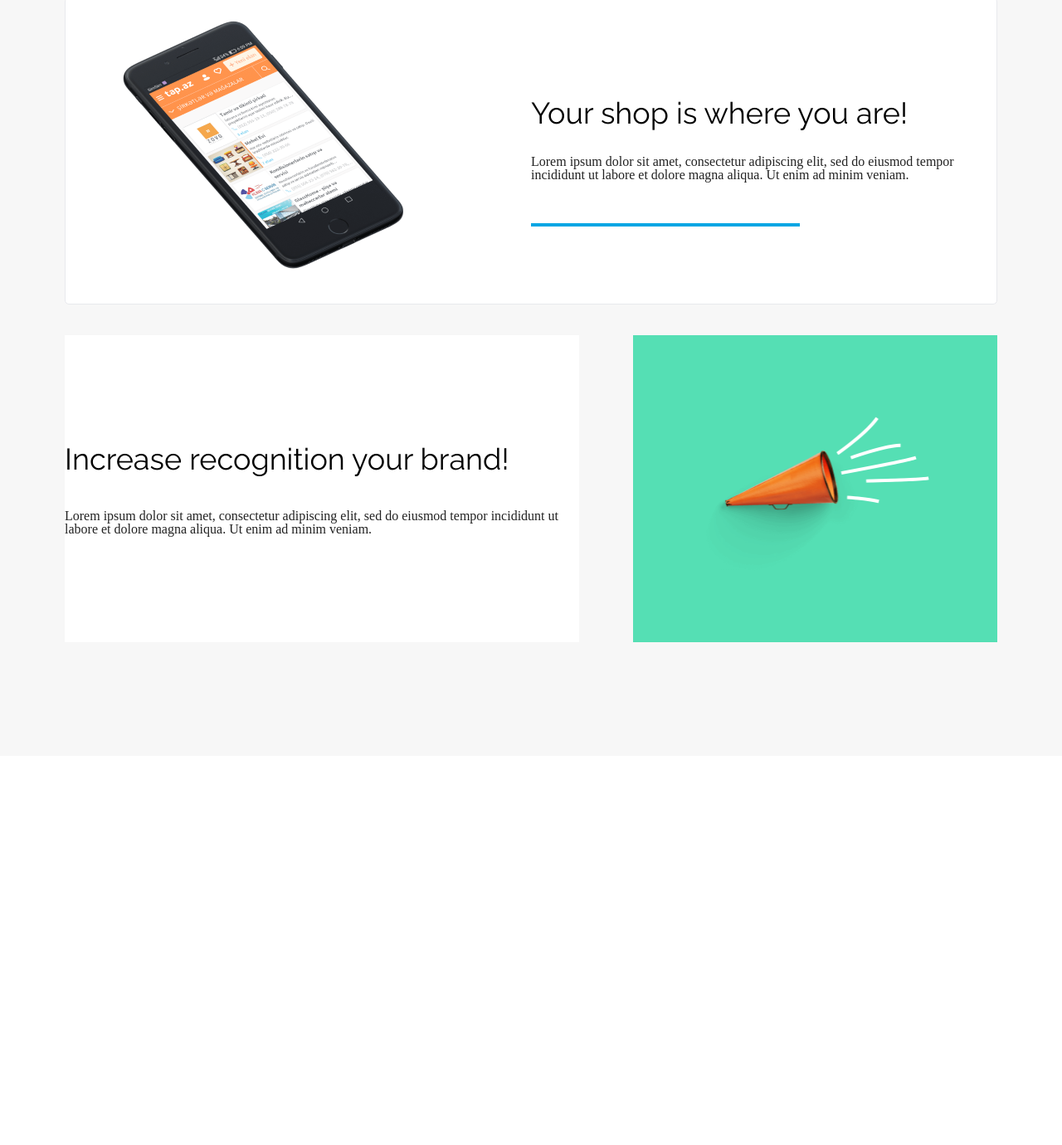
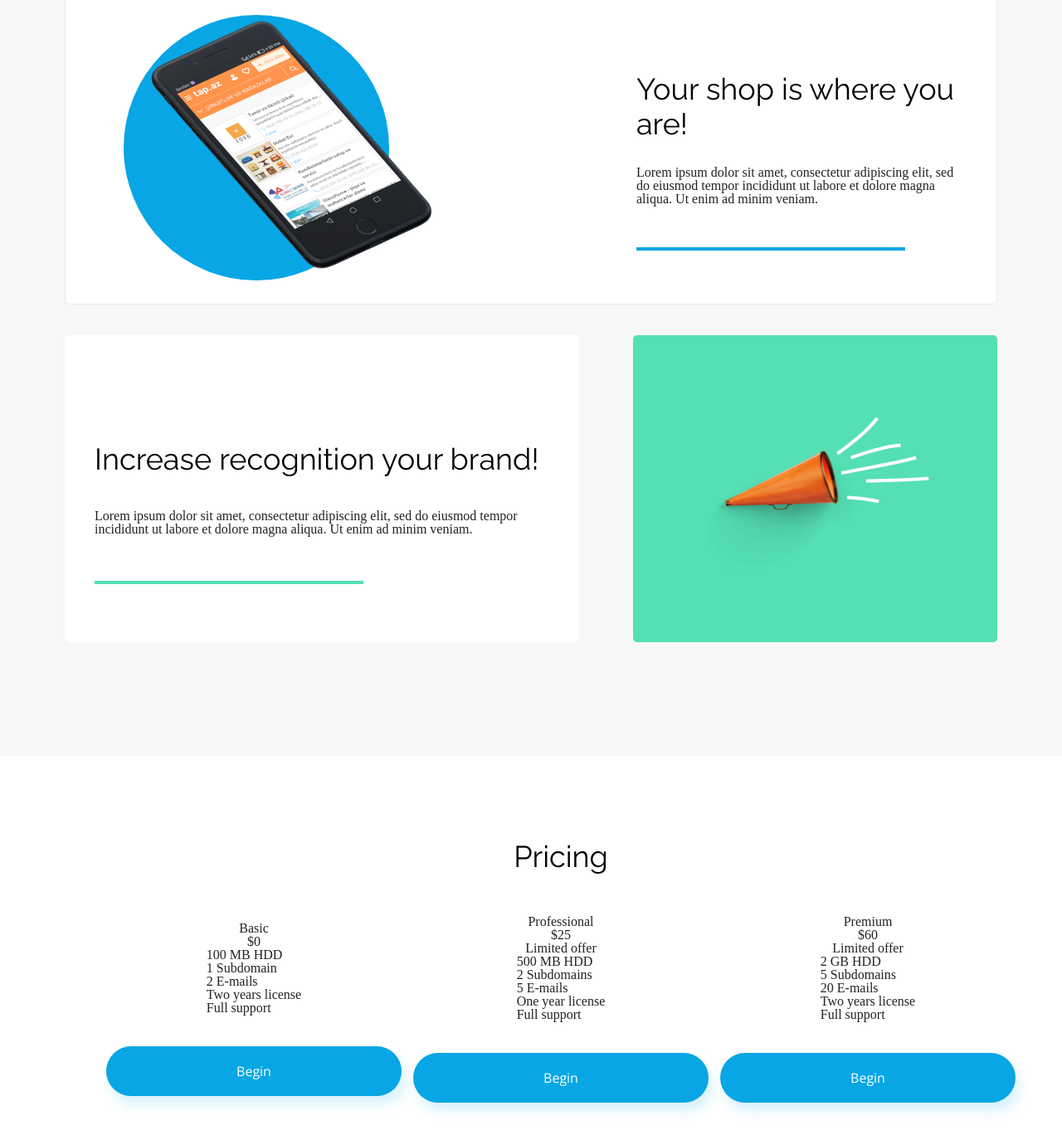
Before and after one commit to LeshchuDev/BestShop, a plain HTML site: page index.html in a window 1280 px wide. Shown: the part 1839-3219 px from the top of the page at 83% size. Before the commit the page ends 2750 px from the top, so only its background shows below. Drawn offline with nearby package versions, Linux system fonts and the light colour scheme.

Commit message:
Skończone benefits, zbudowany html do sekcji prices i wst®pnir ostylowany

```diff
--- a/css/style.css
+++ b/css/style.css
@@ -258,11 +258,13 @@ h2 {
 .benefits__text p {
     padding-bottom: 30px;
 }
-.benefits__text {
+.benefits__text,
+.benefits__solo1 {
     position: relative;
 }
 
-.benefits__text:after {
+.benefits__text:after,
+.benefits__solo1::after {
     position: absolute;
     content: "";
     height: 0;
@@ -271,8 +273,16 @@ h2 {
     margin-top: 20px;
 }
 
+.benefits__solo1::after {
+    bottom: 70px;
+    border: 2px solid var(--color-green);
+}
 .benefits__text--first {
     padding-right: 170px;
+}
+
+.benefits__text__second {
+    margin-left: 192px;
 }
 .benefits__text__second:after {
     border: 2px solid var(--color-primary);
@@ -293,6 +303,25 @@ h2 {
 .phone {
     width: 426px;
     height: auto;
+    z-index: 1;
+    position: relative;
+    margin-left: 34px;
+}
+
+.benefits__img__bgd2 {
+    position: relative;
+}
+.benefits__img__bgd2:after {
+    position: absolute;
+    content: "";
+    height: 320px;
+    width: 320px;
+    background-color: var(--color-primary);
+    border-radius: 50%;
+    top:0;
+    left: 0;
+    z-index: 0;
+    margin-left: 34px;
 }
 
 .trumpet {
@@ -319,11 +348,15 @@ h2 {
     flex-direction: column;
     justify-content: center;
     row-gap: 40px;
+    padding-left: 36px;
+    padding-right: 34px;
+    border-radius: 5px;
 }
 .benefits__solo2 {
     text-align: center;
     padding: 98px 82px 64px 62px;
     background-color: var(--color-green);
+    border-radius: 5px;
 }
 
 .benefits__duble {
@@ -333,3 +366,27 @@ h2 {
     border: none;
     padding: 0;
 }
+
+.pricing {
+    margin: 100px auto;
+    display: flex;
+    flex-direction: column;
+    justify-content: center;
+    align-items: center;
+}
+
+.pricing__boxes {
+    display: flex;
+    justify-content: space-between;
+    align-items: center;
+    margin-top: 50px;
+}
+
+.pricing__box {
+    width: 370px;
+    display: flex;
+    flex-direction: column;
+    align-items: center;
+    border: 1px solid var(--accent-color);
+
+}
--- a/index.html
+++ b/index.html
@@ -82,7 +82,7 @@
                     <h2>Your shop is where you are!</h2>
                     <p>Lorem ipsum dolor sit amet, consectetur adipiscing elit, sed do eiusmod tempor incididunt ut labore et dolore magna aliqua. Ut enim ad minim veniam.</p>
                 </div>
-                <div class="benefits__img">
+                <div class="benefits__img benefits__img__bgd2">
                     <img src="assets/iPhone.png" class="phone" alt="phone">
                 </div>
             </div>
@@ -99,5 +99,48 @@
             </div>
         </div>
     </section>
+    <section class="pricing container">
+        <h2>Pricing</h2>
+        <div class="pricing__boxes">
+            <div class="pricing__box pricing--basic">
+                <div class="pricing--title">Basic</div>
+                <div class="pricing--ammount">$0</div>
+                <ul class="pricing__items">
+                    <li class="pricing__item">100 MB HDD</li>
+                    <li class="pricing__item">1 Subdomain</li>
+                    <li class="pricing__item">2 E-mails</li>
+                    <li class="pricing__item">Two years license</li>
+                    <li class="pricing__item">Full support</li>
+                </ul>
+                <a href="" class="btn">Begin</a>
+            </div>
+            <div class="pricing__box pricing--professional">
+                    <div class="pricing--title">Professional</div>
+                    <div class="pricing--ammount">$25</div>
+                    <div class="pricing--limit">Limited offer</div>
+                    <ul class="pricing__items">
+                        <li class="pricing__item">500 MB HDD</li>
+                        <li class="pricing__item">2 Subdomains</li>
+                        <li class="pricing__item">5 E-mails</li>
+                        <li class="pricing__item">One year license</li>
+                        <li class="pricing__item">Full support</li>
+                    </ul>
+                    <a href="" class="btn">Begin</a>
+            </div>
+            <div class="pricing__box pricing--premium">
+                <div class="pricing--title">Premium</div>
+                <div class="pricing--ammount">$60</div>
+                <div class="pricing--limit">Limited offer</div>
+                <ul class="pricing__items">
+                    <li class="pricing__item">2 GB HDD</li>
+                    <li class="pricing__item">5 Subdomains</li>
+                    <li class="pricing__item">20 E-mails</li>
+                    <li class="pricing__item">Two years license</li>
+                    <li class="pricing__item">Full support</li>
+                </ul>
+                <a href="" class="btn">Begin</a>
+            </div>
+        </div>
+    </section>
 </body>
 </html>
```
